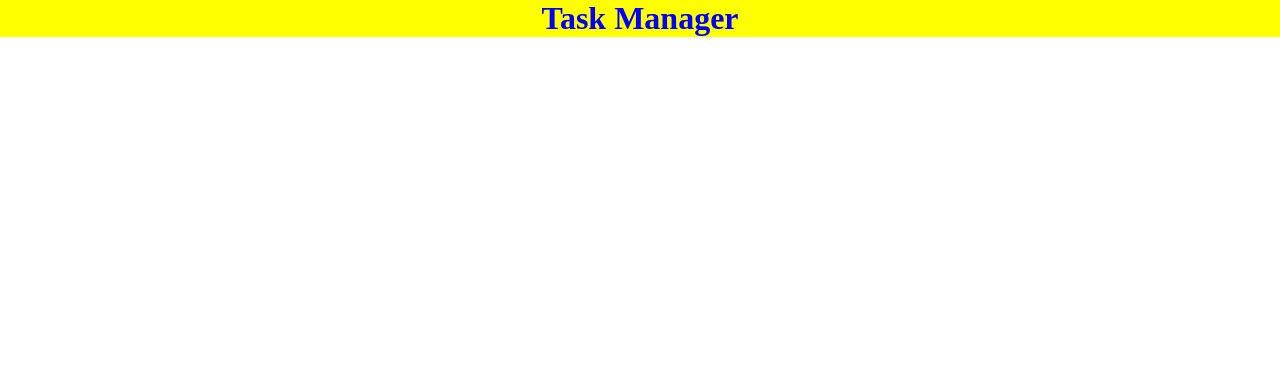
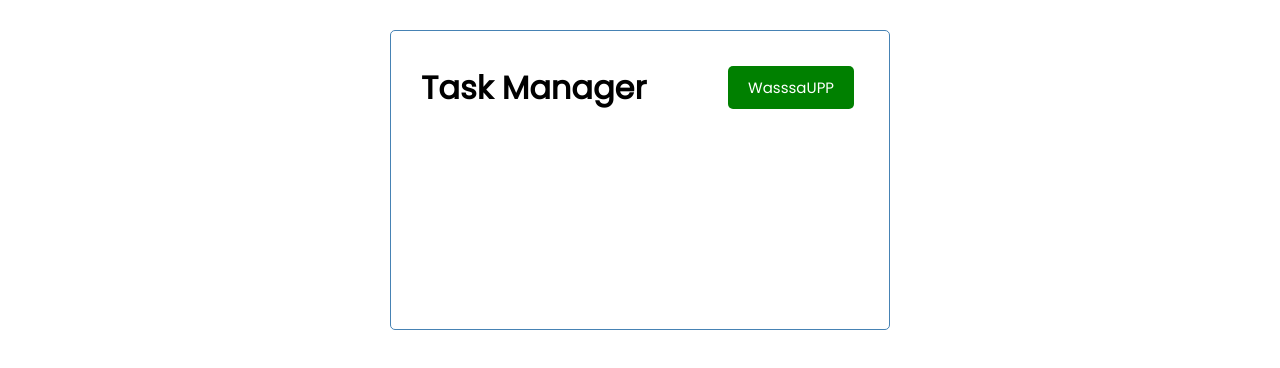
Before and after one commit to Sakaria-Qcorp/React-Task-Manager, a React (Create React App) app: page / in a window 1280 px wide. Shown: the top 368 px of the page. Built offline with nearby package versions, Linux system fonts and the light colour scheme.

Commit message:
adding style in different ways

```diff
--- a/src/App.js
+++ b/src/App.js
@@ -3,7 +3,7 @@ import './App.css';
 
 function App() {
   return (
-    <div className="App">
+    <div className="container">
     <Header />
     </div>
   );
--- a/src/components/Button.js
+++ b/src/components/Button.js
@@ -0,0 +1,9 @@
+
+
+const Button = ({color,text}) => {
+    return (
+        <button className="btn" style={{backgroundColor:color}}>{text}</button>
+    )
+}
+
+export default Button
--- a/src/components/Header.js
+++ b/src/components/Header.js
@@ -1,10 +1,11 @@
-
+import Button from "./Button";
 
 const Header = ({title}) => {
     return (
         <div>
-            <header>
-                <h1 style ={headerStyle}>{title}</h1>
+            <header className="header">
+                <h1>{title}</h1>
+           <Button color="green" text="WasssaUPP" />
             </header>
 
         </div>
@@ -14,11 +15,12 @@ const Header = ({title}) => {
 Header.defaultProps = {
 title :"Task Manager",
 };
+/*
 const headerStyle = {
 
   color :"blue",
   backgroundColor :"yellow",
-}
+}*/
 /*
 Header.propTypes = {
     title: PropTypes.string.isRequired,
--- a/src/index.css
+++ b/src/index.css
@@ -4,3 +4,35 @@
   margin: 0;
   padding: 0;
 }
+body {
+  font-family: 'Poppins', sans-serif;
+}
+.container {
+  max-width: 500px;
+  margin: 30px auto;
+  overflow: auto;
+  min-height: 300px;
+  border: 1px solid steelblue;
+  padding: 30px;
+  border-radius: 5px;
+}
+.header {
+  display: flex;
+  justify-content: space-between;
+  align-items: center;
+  margin-bottom: 20px;
+}
+
+.btn {
+  display: inline-block;
+  background: #000;
+  color: #fff;
+  border: none;
+  padding: 10px 20px;
+  margin: 5px;
+  border-radius: 5px;
+  cursor: pointer;
+  text-decoration: none;
+  font-size: 15px;
+  font-family: inherit;
+}
```
